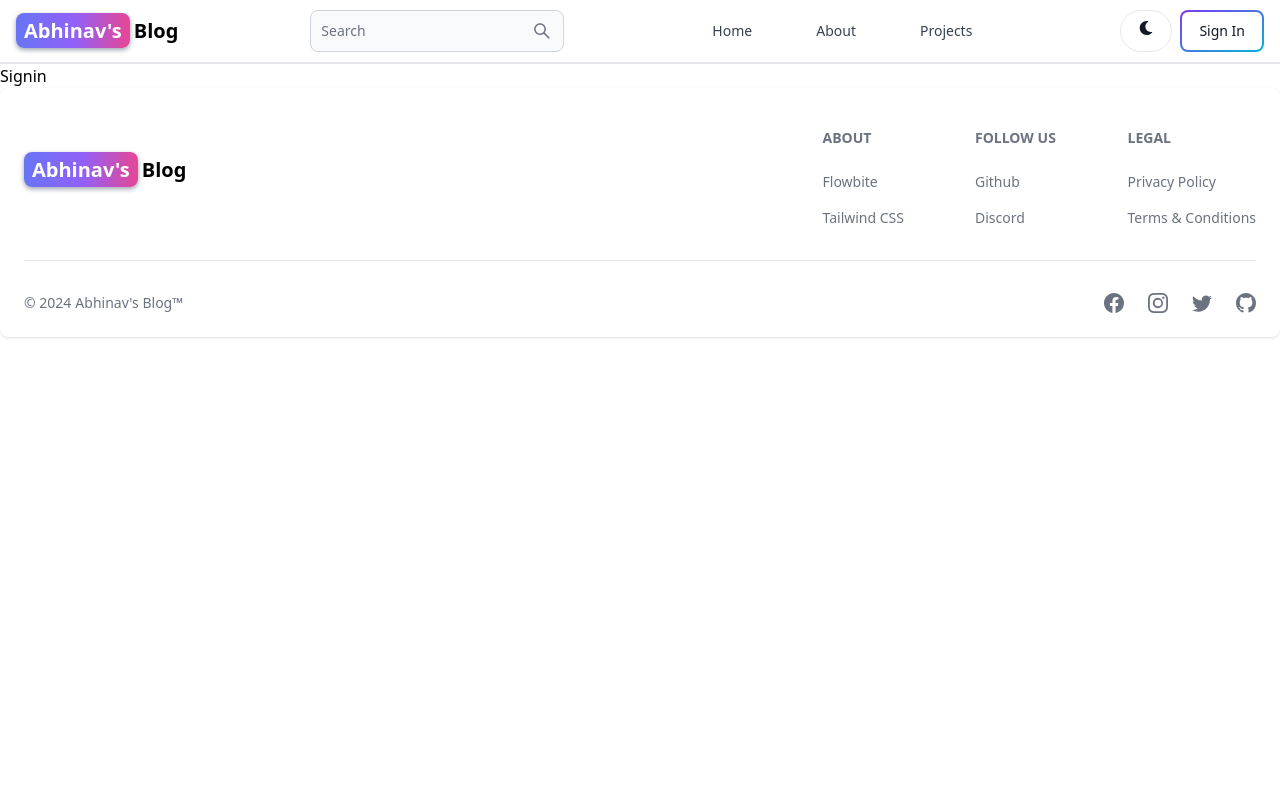
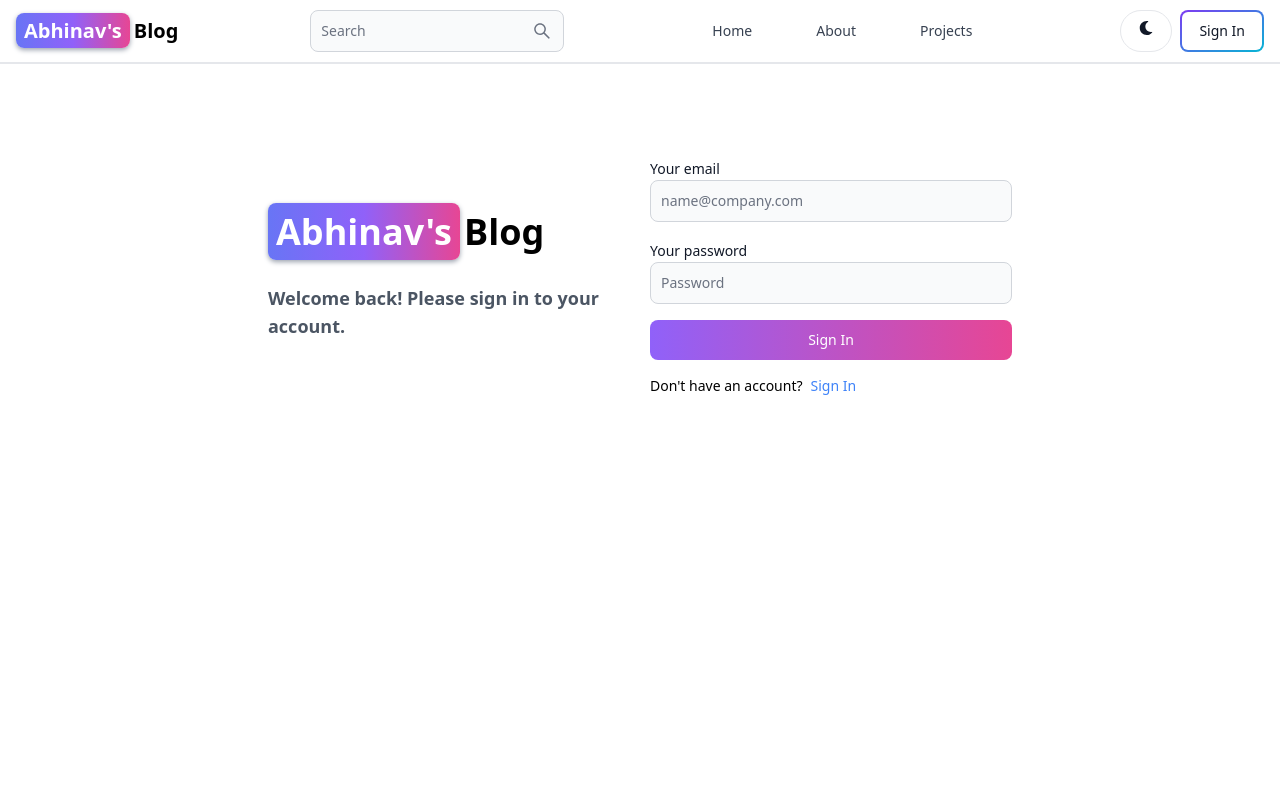
Before and after one commit to AbhinavMishra32/tp1, a React (Vite) app in the folder blog-website/client/: page /signin in a window 1280 px wide. Shown: the top 800 px of the page. Built offline with nearby package versions, Linux system fonts and the light colour scheme.

Commit message:
chore: Update signup route to use hyphenated URL path

```diff
--- a/blog-website/client/src/pages/SignIn.jsx
+++ b/blog-website/client/src/pages/SignIn.jsx
@@ -1,7 +1,98 @@
-import React from 'react'
+import React from 'react';
+import { Link, useNavigate } from 'react-router-dom';
+import { Button, Checkbox, Label, TextInput, Alert, Spinner } from "flowbite-react";
+import { HiInformationCircle } from 'react-icons/hi';
 
-export default function Signin() {
+export default function SignIn() {
+  const [formData, setFormData] = React.useState({});
+  const [errorMessage, setErrorMessage] = React.useState(null);
+  const [loading, setLoading] = React.useState(false);
+  const navigate = useNavigate();
+
+  const handleChange = (e) => {
+    setFormData({ ...formData, [e.target.id]: e.target.value.trim() });
+    console.log(formData);
+  };
+
+  const handleSubmit = async (e) => {
+    e.preventDefault();
+    if (!formData.email || !formData.password) {
+      return setErrorMessage("Please fill all the fields");
+    }
+    try {
+      setErrorMessage(null);
+      setLoading(true);
+      const res = await fetch("/api/auth/signin", {
+        method: "POST",
+        headers: {
+          "Content-Type": "application/json",
+        },
+        body: JSON.stringify(formData),
+      });
+      const data = await res.json();
+      if (!data.success) {
+        setErrorMessage(data.message);
+        console.log(data);
+      }
+      if (data.dbStatusCode === 11000) {
+        setErrorMessage("Username or email already exists. Please try with a different username or email.");
+      }
+
+      if (res.ok) {
+        navigate('/signin');
+      }
+      setLoading(false);
+    } catch (error) {
+      setErrorMessage(error.message);
+      console.log(error);
+      setLoading(false);
+    }
+  }
+
   return (
-    <div>Signin</div>
+    <div className="min-h-screen mt-20">
+      <div className="flex p-3 max-w-3xl mx-auto flex-col md:flex-row md:items-center gap-5">
+        <div className="flex-1">
+          <Link to="/" className="font-bold dark:text-white text-4xl">
+            <span className="px-2 py-1 bg-gradient-to-r from-indigo-500 via-purple-500 to-pink-500 rounded-lg mr-1 text-white shadow-gray-400 shadow-sm-light">Abhinav's</span>
+            Blog
+          </Link>
+          <p className="text-lg mt-8 font-bold text-gray-600">
+            Welcome back! Please sign in to your account.
+          </p>
+        </div>
+        <div className="flex-1">
+          <form className="flex flex-col gap-4" onSubmit={handleSubmit}>
+            <div>
+              <Label>Your email</Label>
+              <TextInput type="email" placeholder="name@company.com" id="email" onChange={handleChange} />
+            </div>
+            <div>
+              <Label>Your password</Label>
+              <TextInput type="password" placeholder="Password" id="password" onChange={handleChange} />
+            </div>
+            <Button gradientDuoTone='purpleToPink' type="submit" className="transition-color" disabled={loading}>
+              {
+                loading ? (
+                  <>
+                    <Spinner size='sm' />
+                    <span className="pl-3">Loading...</span>
+                  </>
+                ) : "Sign In"
+              }
+            </Button>
+          </form>
+          <div className="flex gap-2 text-sm mt-4">
+            <span>Don't have an account?</span>
+            <Link to="/sign-in" className='text-blue-500'>Sign In</Link>
+          </div>
+          {errorMessage && (
+            <div className="">
+              <Alert className="mt-2" icon={HiInformationCircle} color="failure">{errorMessage}</Alert>
+            </div>
+          )}
+        </div>
+      </div>
+    </div>
   )
 }
--- a/blog-website/client/src/pages/SignUp.jsx
+++ b/blog-website/client/src/pages/SignUp.jsx
@@ -57,7 +57,7 @@
             <span className="px-2 py-1 bg-gradient-to-r from-indigo-500 via-purple-500 to-pink-500 rounded-lg mr-1 text-white shadow-gray-400 shadow-sm-light">Abhinav's</span>
             Blog
           </Link>
-          <p className="text-sm mt-8">
+          <p className="text-sm mt-8 font-bold">
             This is a blog website where you can read blogs about various topics. You can also write your own blogs and share them with the world.
           </p>
         </div>
@@ -86,7 +86,7 @@
               }
             </Button>
           </form>
-          <div className="flex gap-2 text-sm mt-1">
+          <div className="flex gap-2 text-sm mt-4">
             <span>Have an account?</span>
             <Link to="/sign-in" className='text-blue-500'>Sign In</Link>
           </div>
```
Also changed, not shown: 1 other file (tests, documents, lock files or other folders).
